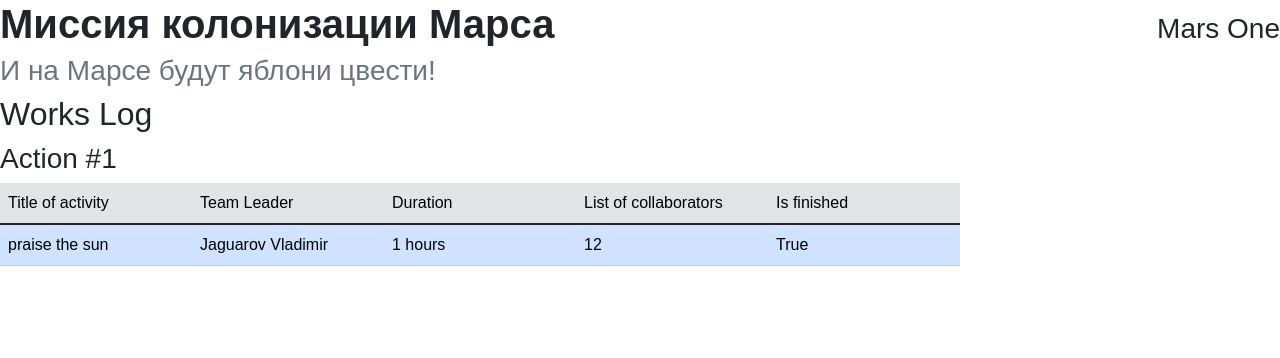
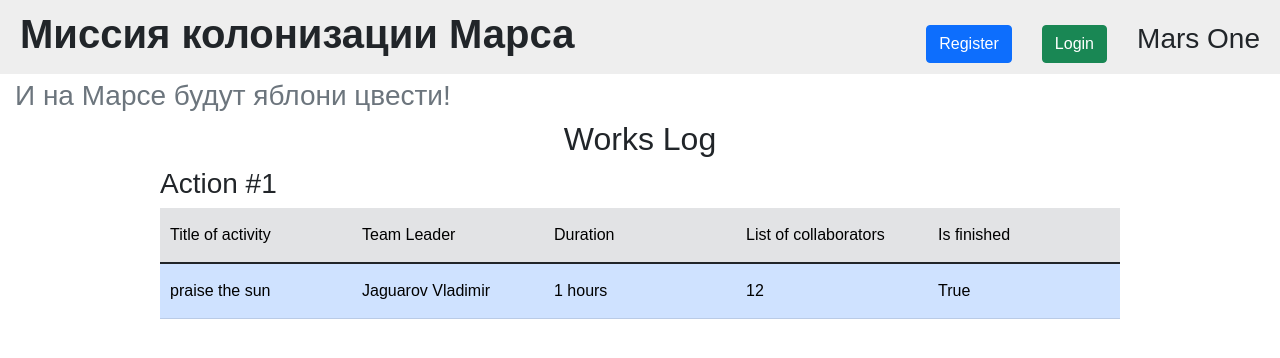
Before and after one commit to Qarkarich/flask_yandex, a Flask app: page / in a window 1280 px wide. Shown: the top 358 px of the page. Run offline with Flask 2, Linux system fonts and the light colour scheme; data comes from the database, SQL or seed files in the repository; both versions use the stored data as it was after the commit.

Commit message:
basic application

```diff
--- a/main.py
+++ b/main.py
@@ -7,7 +7,7 @@
 from data.jobs import Jobs
 from forms.user import RegisterForm, LoginForm
 from forms.job import AddJobForm
-from flask_login import login_user, LoginManager
+from flask_login import login_user, LoginManager, logout_user
 
 app = Flask(__name__)
 app.config['SECRET_KEY'] = 'yandexlyceum_secret_key'
@@ -64,6 +64,13 @@
     return render_template('login.html', title='Авторизация', form=form)
 
 
+@app.route('/logout')
+@flask_login.login_required
+def logout():
+    logout_user()
+    return redirect("/")
+
+
 @app.route('/addjob', methods=['GET', 'POST'])
 def add_job():
     form = AddJobForm()
@@ -76,9 +83,12 @@
         job_endtime = datetime.datetime.now()
         if not form.is_finished.data:
             job_endtime += datetime.timedelta(hours=form.work_size.data)
+        job_id = 1
+        if db_sess.query(Jobs).order_by(Jobs.id.desc()).first():
+            job_id = db_sess.query(Jobs).order_by(Jobs.id.desc()).first().id + 1
 
         job = Jobs(
-            id=db_sess.query(Jobs).order_by(Jobs.id.desc()).first().id + 1,
+            id=job_id,
             team_leader=form.team_leader_id.data,
             job=form.job.data,
             work_size=form.work_size.data,
@@ -93,6 +103,7 @@
 
     return render_template('addjob.html', form=form, title="Adding a job")
 
+
 @app.route('/')
 def show_jobs_table():
     db_sess = db_sessions.create_session()
@@ -100,7 +111,10 @@
 
     for job in data:
         user = db_sess.query(User).filter(User.id == job.team_leader).first()
-        job.team_leader = f"{user.surname} {user.name}"
+        if user:
+            job.team_leader = f"{user.surname} {user.name}"
+        else:
+            job.team_leader = "Unknown"
 
     return render_template('job_table.html',
                            jobs=data)
--- a/static/css/blocks_style.css
+++ b/static/css/blocks_style.css
@@ -5,3 +5,14 @@
     left: 50%;
     transform: translateX(-50%);
 }
+
+.job-container {
+    width: 75vw;
+    position: relative;
+    left: 50%;
+    transform: translateX(-50%);
+}
+
+.job-container table td {
+    padding: 15px 10px 15px 10px;
+}
--- a/static/css/style.css
+++ b/static/css/style.css
@@ -1,6 +1,11 @@
 body {
     margin: 0;
     font-family: sans-serif;
+}
+
+a {
+    color: #000;
+    text-decoration: none;
 }
 
 .header-text {
@@ -25,18 +30,13 @@
     margin: 0;
 }
 
+.center-heading {
+    text-align: center;
+}
+
 .menu-items li {
     display: inline-block;
     margin-left: 2vw;
-
-table {
-    position: relative;
-    left: 50%;
-    transform: translateX(-50%);
-}
-
-h2 {
-    text-align: center;
 }
 
 .content-wrapper, .header-items {
--- a/templates/header.html
+++ b/templates/header.html
@@ -3,7 +3,10 @@
         <h1 class="header-logo">Миссия колонизации Марса</h1>
         <ul class="menu-items">
             {% if current_user.is_authenticated %}
-                <li><h3>{{ current_user.name }}</h3></li>
+                <li><h3><a href="/logout">{{ current_user.name }}</a></h3></li>
+            {% else %}
+                <li><a class="btn btn-primary" href="/register">Register</a></li>
+                <li><a class="btn btn-success" href="/login">Login</a></li>
             {% endif %}
             <li><h3>Mars One</h3></li>
         </ul>
--- a/templates/job_table.html
+++ b/templates/job_table.html
@@ -1,10 +1,11 @@
 {% extends "base.html" %}
 
 {% block content %}
-<h2>Works Log</h2>
+<h2 class="center-heading">Works Log</h2>
 {% for job in jobs %}
+<div class="job-container">
     <h3>Action #{{ loop.index }}</h3>
-        <table class="table w-75">
+    <table class="table">
         <thead>
         <tr class="table-secondary">
             <td scope="col" style="width: 20%;">Title of activity</td>
@@ -24,6 +25,6 @@
         </tr>
         </tbody>
     </table>
+</div>
 {% endfor %}
-
 {% endblock %}
```
Also changed, not shown: db/mars_explorer.db. Lines whose indentation alone changed are shown as unchanged.
